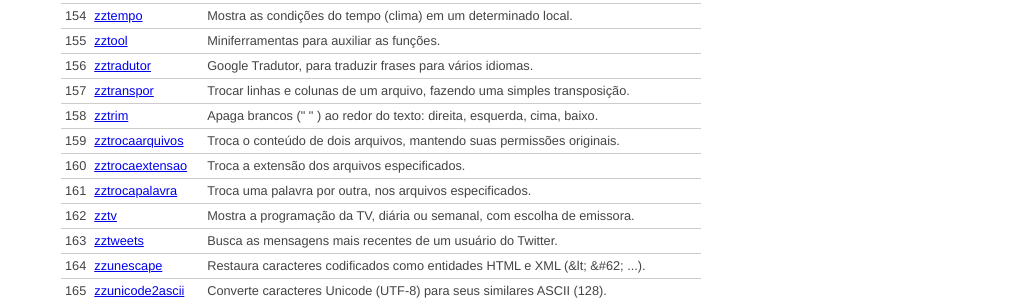
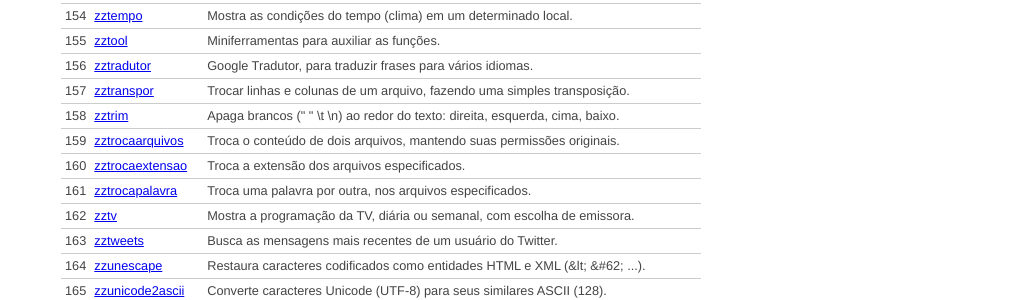
Before and after one commit to funcoeszz/funcoeszz.github.io, a Jekyll site: the page built from list.html, in a window 1280 px wide and 900 px high, scrolled down 3930 px. Shown: the part 175-475 px from the top of the window, without its empty margins (259-1280 px from the left). Built offline with Jekyll 4.4.1, drawn with Linux system fonts in a browser that asks for light colours; Markdown is read by kramdown in place of the engine named in the settings.

```diff
--- a/_data/list.yml
+++ b/_data/list.yml
@@ -158,7 +158,7 @@ zztempo:            "Mostra as condições do tempo (clima) em um determinado lo
 zztool:             "Miniferramentas para auxiliar as funções."
 zztradutor:         "Google Tradutor, para traduzir frases para vários idiomas."
 zztranspor:         "Trocar linhas e colunas de um arquivo, fazendo uma simples transposição."
-zztrim:             "Apaga brancos (\" \" \t \n) ao redor do texto: direita, esquerda, cima, baixo."
+zztrim:             "Apaga brancos (\" \" \\t \\n) ao redor do texto: direita, esquerda, cima, baixo."
 zztrocaarquivos:    "Troca o conteúdo de dois arquivos, mantendo suas permissões originais."
 zztrocaextensao:    "Troca a extensão dos arquivos especificados."
 zztrocapalavra:     "Troca uma palavra por outra, nos arquivos especificados."
```
Also changed, not shown: 1 other file.
